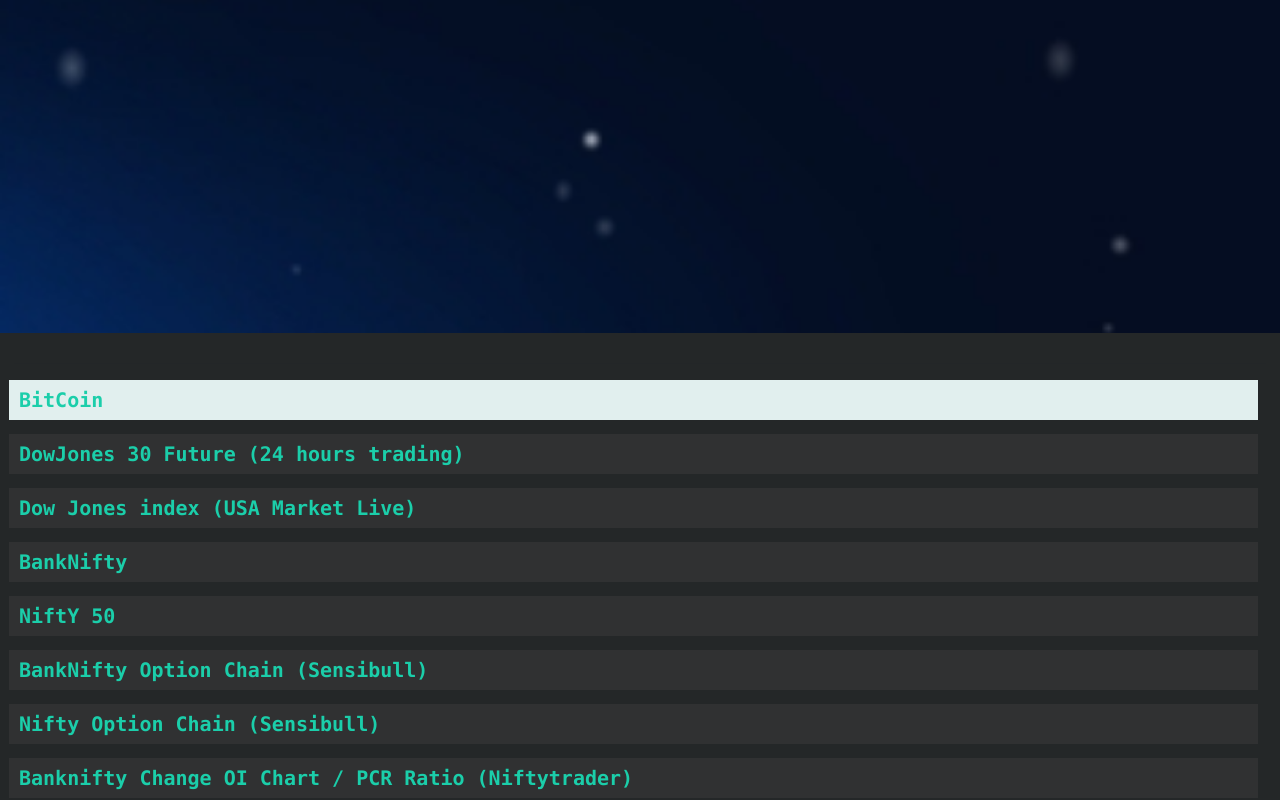
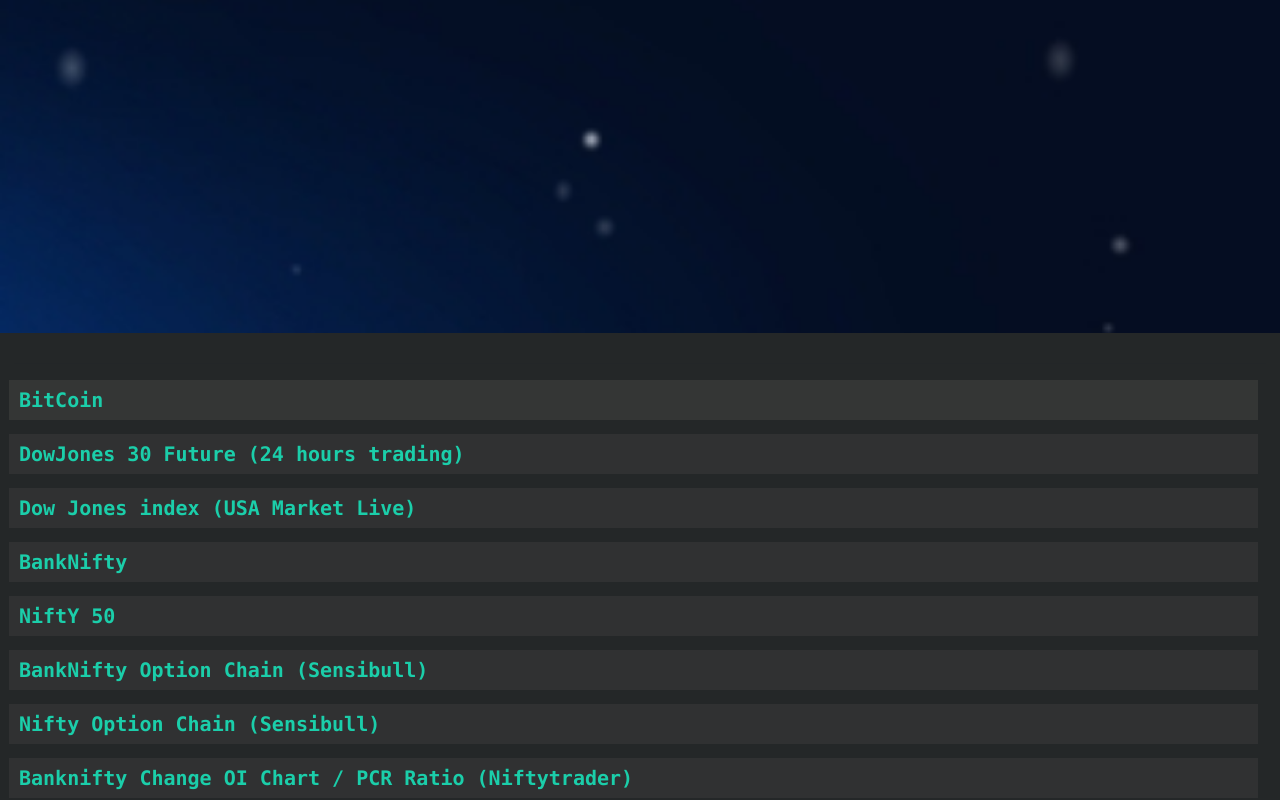
Before and after one commit to Groupempire/lnmhack, a plain HTML site: page index.html in a window 1280 px wide. In both pictures the pointer is over the item "BitCoin". Shown: the part 1191-1991 px from the top of the page. Drawn offline with nearby package versions, Linux system fonts and the light colour scheme; a script that the page names is missing.

Commit message:
Update index.html

```diff
--- a/index.html
+++ b/index.html
@@ -772,7 +772,7 @@
 
   }
   .chain li:hover{
-       background: rgb(225,239,238);
+       background: rgb(52,54,53);
   }
   .chain1 li a:hover{
                font-weight:bold;
```
